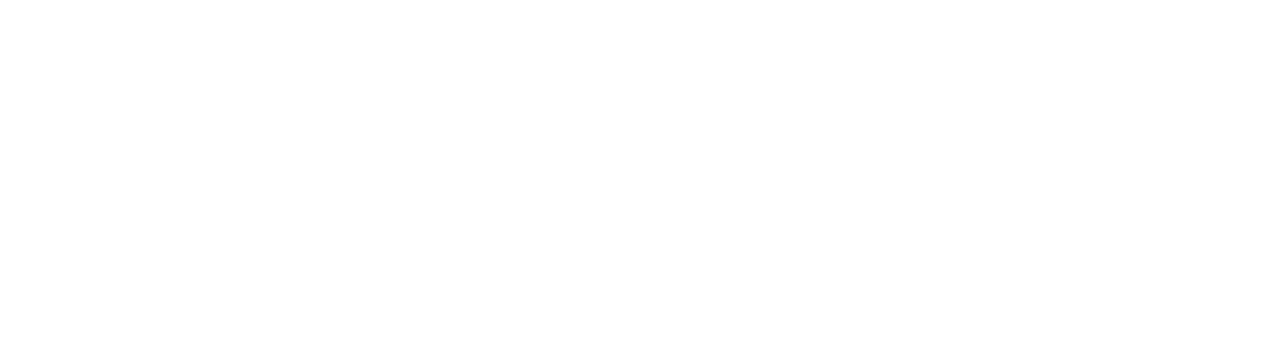
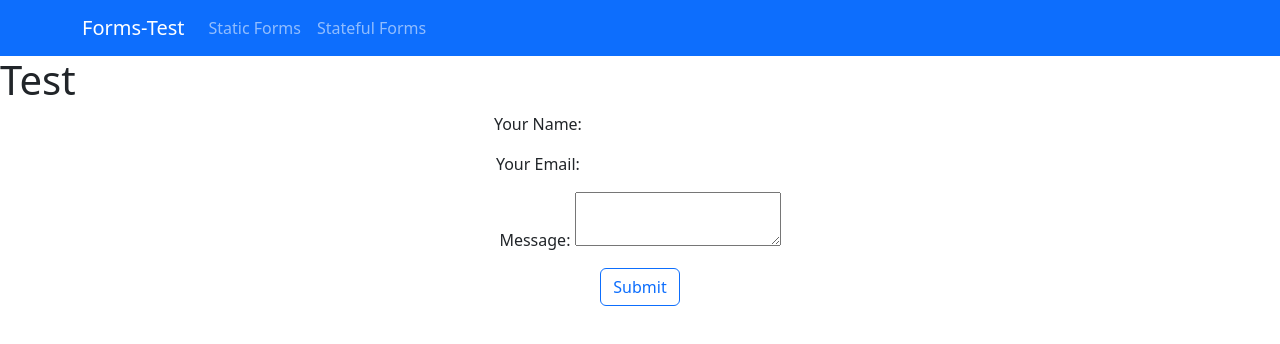
Before and after one commit to DevusYt/netlify-forms-example, a React (Create React App) app: page /testo in a window 1280 px wide. Before the commit this address had no page. Shown: the top 344 px of the page. Built offline with nearby package versions, Linux system fonts and the light colour scheme.

Commit message:
created tryout

```diff
--- a/src/App.jsx
+++ b/src/App.jsx
@@ -1,102 +1,40 @@
 import './App.css';
 
-import React, { useState } from 'react'
+import React from 'react'
 import MyNav from './MyNav';
 import Button from 'react-bootstrap/Button';
 
 function App() {
-  const [formData, setFormData] = useState({ name: '', email: '', message: '' })
-
-  function handleSubmit(e) {
-    console.log(formData)
-
-    fetch("/", {
-      method: "POST",
-      headers: { "Content-Type": "application/x-www-form-urlencoded" },
-      body: encode({ "form-name": "contact", formData })
-    })
-      .then(() => alert("Success!"))
-      .catch(error => alert(error));
-
-    e.preventDefault();
-  }
-
-  function encode(data) {
-    return Object.keys(data)
-      .map(key => encodeURIComponent(key) + "=" + encodeURIComponent(data[key]))
-      .join("&");
-  }
 
 	return (
-    <>
+		<div>
+
 			<MyNav />
 
-      <h1>Test</h1>
+			<form name="contact" netlify netlify-honeypot="bot-field" hidden>
+				<input type="text" name="name" />
+				<input type="email" name="email" />
+				<textarea name="message"></textarea>
+			</form>
 
-      <form onSubmit={(e) => handleSubmit(e)} class='d-flex flex-column justify-content-center align-items-center'>
+			<form name="contact" method="post" class='d-flex flex-column justify-content-center align-items-center'>
+				<input type="hidden" name="form-name" value="contact" />
 				<p>
-          <label>
-            Your Name: <input type="text" name="name" value={formData.name} onChange={(e) => {
-              setFormData(eVals => ({
-                ...eVals, name: e.target.value
-              }))
-            }} />
-          </label>
+					<label>Your Name: <input type="text" name="name" /></label>
 				</p>
 				<p>
-          <label>
-            Your Email: <input type="email" name="email" value={formData.email} onChange={(e) => {
-              setFormData(eVals => ({
-                ...eVals, email: e.target.value
-              }))
-            }} />
-          </label>
+					<label>Your Email: <input type="email" name="email" /></label>
 				</p>
 				<p>
-          <label>
-            Message: <textarea name="message" value={formData.message} onChange={(e) => {
-              setFormData(eVals => ({
-                ...eVals, message: e.target.value
-              }))
-            }} />
-          </label>
+					<label>Message: <textarea name="message"></textarea></label>
 				</p>
 				<p>
 					<Button variant="outline-primary" type="submit">Submit</Button>{' '}
 				</p>
 			</form>
-    </>
-  )
+		</div>
 
-  // return (
-  //   <div>
-
-  //     <MyNav />
-
-  //     <form name="contact" netlify netlify-honeypot="bot-field" hidden>
-  //       <input type="text" name="name" />
-  //       <input type="email" name="email" />
-  //       <textarea name="message"></textarea>
-  //     </form>
-
-  //     <form name="contact" method="post" class='d-flex flex-column justify-content-center align-items-center'>
-  //       <input type="hidden" name="form-name" value="contact" />
-  //       <p>
-  //         <label>Your Name: <input type="text" name="name" /></label>
-  //       </p>
-  //       <p>
-  //         <label>Your Email: <input type="email" name="email" /></label>
-  //       </p>
-  //       <p>
-  //         <label>Message: <textarea name="message"></textarea></label>
-  //       </p>
-  //       <p>
-  //         <Button variant="outline-primary" type="submit">Submit</Button>{' '}
-  //       </p>
-  //     </form>
-  //   </div>
-
-  // );
+	);
 }
 
 export default App;
--- /dev/null
+++ b/src/TryOut.jsx
@@ -0,0 +1,67 @@
+import React, { useState } from 'react'
+import MyNav from './MyNav'
+import Button from 'react-bootstrap/Button';
+export default function TryOut() {
+    const [formData, setFormData] = useState({ name: '', email: '', message: '' })
+
+    function handleSubmit(e) {
+        console.log(formData)
+
+        fetch("/", {
+            method: "POST",
+            headers: { "Content-Type": "application/x-www-form-urlencoded" },
+            body: encode({ "form-name": "contact", ...formData })
+        })
+            .then(() => alert("Success!"))
+            .catch(error => alert(error));
+
+        e.preventDefault();
+    }
+
+    function encode(data) {
+        return Object.keys(data)
+            .map(key => encodeURIComponent(key) + "=" + encodeURIComponent(data[key]))
+            .join("&");
+    }
+
+    return (
+        <>
+            <MyNav />
+
+            <h1>Test</h1>
+
+            <form onSubmit={(e) => handleSubmit(e)} class='d-flex flex-column justify-content-center align-items-center'>
+                <p>
+                    <label>
+                        Your Name: <input type="text" name="name" value={formData.name} onChange={(e) => {
+                            setFormData(eVals => ({
+                                ...eVals, name: e.target.value
+                            }))
+                        }} />
+                    </label>
+                </p>
+                <p>
+                    <label>
+                        Your Email: <input type="email" name="email" value={formData.email} onChange={(e) => {
+                            setFormData(eVals => ({
+                                ...eVals, email: e.target.value
+                            }))
+                        }} />
+                    </label>
+                </p>
+                <p>
+                    <label>
+                        Message: <textarea name="message" value={formData.message} onChange={(e) => {
+                            setFormData(eVals => ({
+                                ...eVals, message: e.target.value
+                            }))
+                        }} />
+                    </label>
+                </p>
+                <p>
+                    <Button variant="outline-primary" type="submit">Submit</Button>{' '}
+                </p>
+            </form>
+        </>
+    )
+}
--- a/src/index.js
+++ b/src/index.js
@@ -8,6 +8,7 @@
 
 import Stateful from './Stateful';
 import App from './App';
+import TryOut from './TryOut';
 
 const root = ReactDOM.createRoot(document.getElementById('root'));
 root.render(
@@ -16,6 +17,7 @@
 
       <Route index path='/' element={<App />} />
       <Route path='/stateful' element={<Stateful />} />
+      <Route path='/testo' element={<TryOut />} />
 
     </Routes>
   </BrowserRouter>
```
Lines whose indentation alone changed are shown as unchanged.
